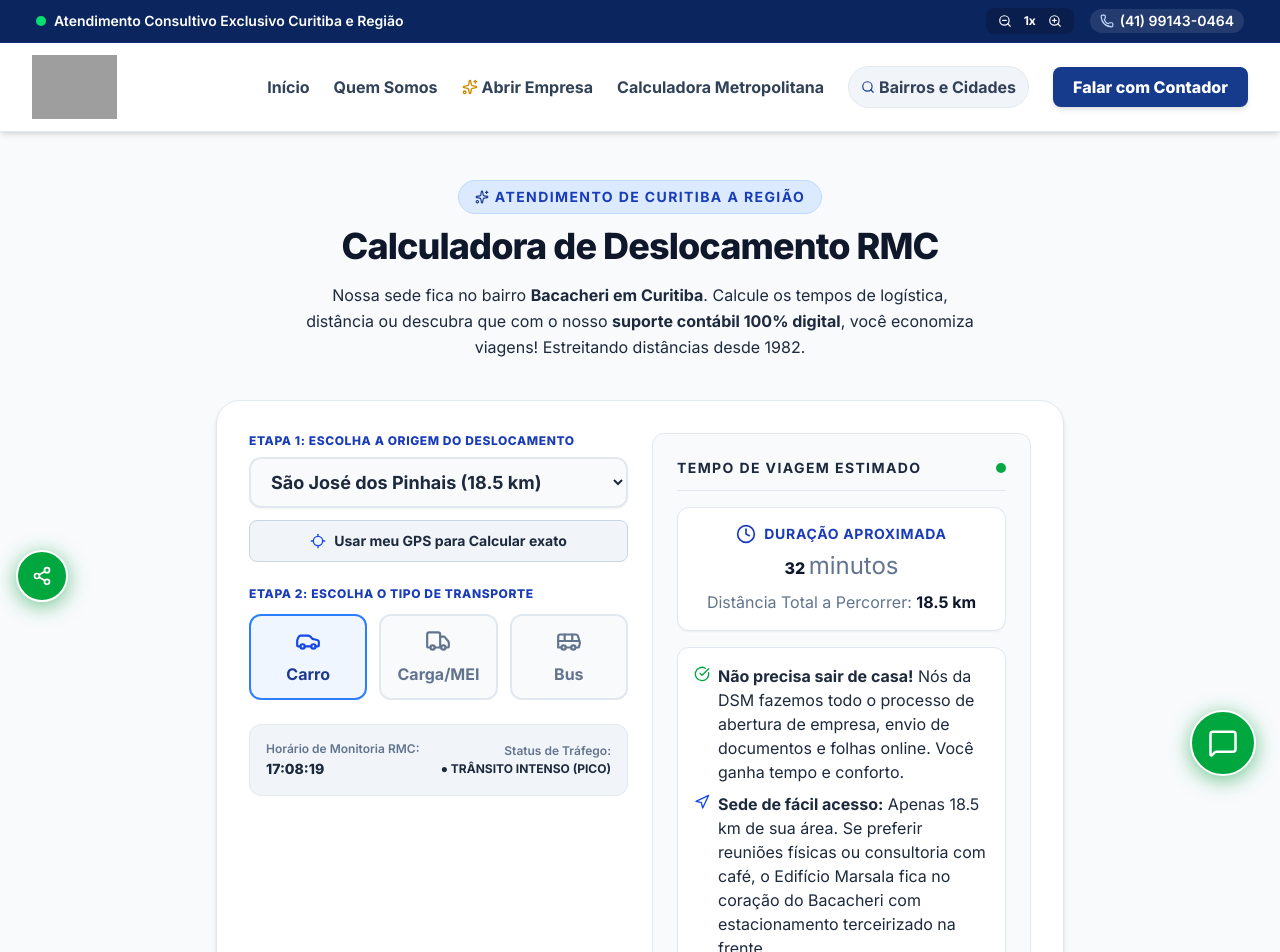
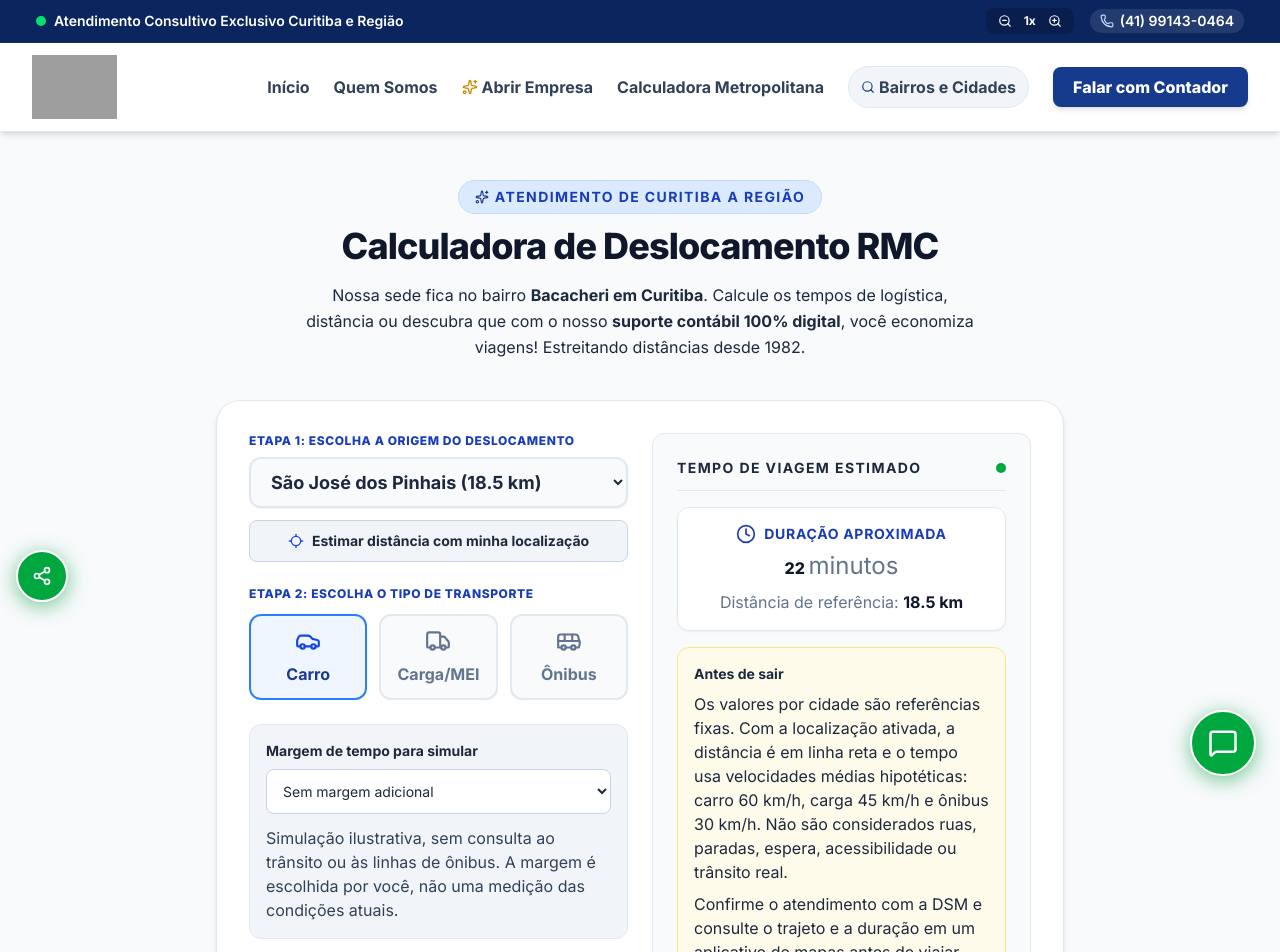
Before and after one commit to supremapix/DSM-Contabilidade, a React (Vite) app: page /calculadora-deslocamento in a window 1280 px wide. Shown: the top 952 px of the page. Built offline with nearby package versions, Linux system fonts and the light colour scheme; grey boxes are pictures that could not be loaded.

Commit message:
Clarify travel calculator estimates and remove simulated live traffic claims

```diff
--- a/prerender.js
+++ b/prerender.js
@@ -99,7 +99,7 @@ async function runPrerender() {
   routes.push({
     path: 'calculadora-deslocamento',
     title: 'Calculadora Metropolitana de Deslocamento RMC — DSM Contabilidade',
-    description: 'Consulte em tempo real a distância e tempo de deslocamento entre as cidades da Região Metropolitana de Curitiba e nossa sede no Bacacheri.',
+    description: 'Simule uma estimativa de deslocamento até a DSM Contabilidade no Bacacheri. Valores ilustrativos, sem trânsito ao vivo; confirme o trajeto em um aplicativo de mapas.',
     keywords: 'calculadora deslocamento curitiba, distancia pinhais curitiba, transito RMC, logistica bacacheri',
     bodyTitle: 'Calculadora Logística Metropolitana RMC',
     priority: '0.8'
--- a/src/components/TransitCalculator.tsx
+++ b/src/components/TransitCalculator.tsx
@@ -24,39 +24,12 @@ function getHaversineDistance(lat1: number, lon1: number, lat2: number, lon2: nu
 export default function TransitCalculator() {
   const [selectedCity, setSelectedCity] = useState(METRO_CITIES[0]);
   const [transportMode, setTransportMode] = useState<'carro' | 'caminhao' | 'onibus'>('carro');
-  const [trafficStatus, setTrafficStatus] = useState<'normal' | 'moderado' | 'intenso'>('normal');
   const [trafficMultiplier, setTrafficMultiplier] = useState(1);
   const [userLocation, setUserLocation] = useState<{ lat: number, lng: number, name: string } | null>(null);
   const [geoLoading, setGeoLoading] = useState(false);
   const [geoError, setGeoError] = useState<string | null>(null);
   const [calculatedDistance, setCalculatedDistance] = useState<number | null>(null);
   const [calculatedTime, setCalculatedTime] = useState<number | null>(null);
-  const [currentTimeStr, setCurrentTimeStr] = useState('');
-
-  // Update current time display & simulate live traffic fluctuations based on time of day
-  useEffect(() => {
-    const updateTimeAndTraffic = () => {
-      const now = new Date();
-      setCurrentTimeStr(now.toLocaleTimeString('pt-BR', { hour: '2-digit', minute: '2-digit', second: '2-digit' }));
-
-      const hour = now.getHours();
-      // Peak Rush hours: 7:30 - 9:00, 17:30 - 19:30
-      if ((hour >= 7 && hour <= 9) || (hour >= 17 && hour <= 19)) {
-        setTrafficStatus('intenso');
-        setTrafficMultiplier(1.45); // 45% delay increase
-      } else if (hour >= 11 && hour <= 14) {
-        setTrafficStatus('moderado');
-        setTrafficMultiplier(1.2); // 20% delay increase
-      } else {
-        setTrafficStatus('normal');
-        setTrafficMultiplier(1.0); // No delays
-      }
-    };
-
-    updateTimeAndTraffic();
-    const interval = setInterval(updateTimeAndTraffic, 5000);
-    return () => clearInterval(interval);
-  }, []);
 
   // Recalculate distance and time based on variables
   useEffect(() => {
@@ -132,7 +105,7 @@ export default function TransitCalculator() {
     const locName = userLocation ? "minha localização atual" : selectedCity.name;
     const distanceText = calculatedDistance ? `${calculatedDistance} km` : '';
     const modeText = transportMode === 'carro' ? 'Carro' : transportMode === 'caminhao' ? 'Caminhão' : 'Ônibus/Transporte Público';
-    const textMsg = `Olá DSM Contabilidade! Acessei a Calculadora Metropolitana. Gostaria de abrir uma empresa/ter suporte contábil. Estou em: ${locName} (${distanceText} de distância). Escolhi transporte de: ${modeText}. Gostaria de um atendimento contábil exclusivo!`;
+    const textMsg = `Olá DSM Contabilidade! Acessei a Calculadora Metropolitana. Gostaria de abrir uma empresa/ter suporte contábil. Estou em: ${locName} (referência ilustrativa de ${distanceText}, não é rota calculada). Escolhi transporte de: ${modeText}. Gostaria de um atendimento contábil exclusivo!`;
     return `https://api.whatsapp.com/send?phone=5541991430464&text=${encodeURIComponent(textMsg)}`;
   };
 
@@ -140,7 +113,7 @@ export default function TransitCalculator() {
     <div className="py-12 bg-slate-50 text-slate-850" id="transit-calculator-app">
       <EnhancedSEO
         title="Calculadora Metropolitana de Deslocamento RMC - DSM Contabilidade"
-        description="Consulte em tempo real o tempo de deslocamento entre as cidades metropolitanas e a DSM Contabilidade Bacacheri Curitiba. Suporte ágil e simplificado."
+        description="Simule uma estimativa de deslocamento até a DSM Contabilidade no Bacacheri. Valores ilustrativos, sem trânsito ao vivo; confirme o trajeto em um aplicativo de mapas."
         keywords={["calculadora deslocamento curitiba", "logistica RMC", "transporte Pinhais Curitiba", "distancia Colombo Bacacheri", "abrir empresa regiao metropolitana"]}
       />
 
@@ -196,7 +169,7 @@ export default function TransitCalculator() {
                     <MapPin className="text-green-600 animate-bounce" size={20} />
                     <div>
                       <span className="text-green-950 font-extrabold text-sm block">Localização Ativada!</span>
-                      <span className="text-xs text-green-700 block mt-0.5">Sua distância calculada em tempo real até a DSM Contabilidade Bacacheri.</span>
+                      <span className="text-xs text-green-700 block mt-0.5">Distância em linha reta até a sede. Não representa o percurso pelas ruas.</span>
                     </div>
                   </div>
                   <button
@@ -216,7 +189,7 @@ export default function TransitCalculator() {
                   className="w-full bg-slate-100 hover:bg-slate-200/80 text-slate-800 font-bold text-sm py-2.5 px-4 rounded-lg flex items-center justify-center gap-2 border border-slate-300 hover:border-slate-400 transition-colors disabled:opacity-50 cursor-pointer"
                 >
                   <Locate size={16} className={`text-blue-700 ${geoLoading ? 'animate-spin' : ''}`} />
-                  <span>{geoLoading ? 'Obtendo GPS...' : 'Usar meu GPS para Calcular exato'}</span>
+                  <span>{geoLoading ? 'Obtendo GPS...' : 'Estimar distância com minha localização'}</span>
                 </button>
               )}
 
@@ -267,33 +240,19 @@ export default function TransitCalculator() {
                   }`}
                 >
                   <Bus size={26} className={transportMode === 'onibus' ? 'text-cyan-700' : ''} />
-                  <span>Bus</span>
+                  <span>Ônibus</span>
                 </button>
               </div>
             </div>
 
-            {/* Traffic live state info banner */}
-            <div className="bg-slate-100 p-4 rounded-xl border border-slate-200 flex justify-between items-center text-xs text-slate-650">
-              <div>
-                <span className="text-slate-500 block font-semibold">Horário de Monitoria RMC:</span>
-                <span className="text-slate-800 text-sm font-extrabold block mt-0.5">{currentTimeStr}</span>
-              </div>
-              <div className="text-right">
-                <span className="text-slate-500 block font-semibold">Status de Tráfego:</span>
-                {trafficStatus === 'intenso' ? (
-                  <span className="text-red-650 font-bold uppercase inline-flex items-center gap-1 mt-0.5">
-                    ● Trânsito Intenso (Pico)
-                  </span>
-                ) : trafficStatus === 'moderado' ? (
-                  <span className="text-amber-750 font-bold uppercase inline-flex items-center gap-1 mt-0.5 font-sans">
-                    ● Tráfego Moderado
-                  </span>
-                ) : (
-                  <span className="text-green-700 font-bold uppercase inline-flex items-center gap-1 mt-0.5 text-xs">
-                    ● Tráfego Livre
-                  </span>
-                )}
-              </div>
+            <div className="bg-slate-100 p-4 rounded-xl border border-slate-200 text-sm">
+              <label htmlFor="simulation-delay" className="block font-bold text-slate-800 mb-2">Margem de tempo para simular</label>
+              <select id="simulation-delay" value={trafficMultiplier} onChange={e => setTrafficMultiplier(Number(e.target.value))} className="w-full rounded-lg border border-slate-300 bg-white p-3">
+                <option value={1}>Sem margem adicional</option>
+                <option value={1.2}>Acrescentar 20% de tempo</option>
+                <option value={1.45}>Acrescentar 45% de tempo</option>
+              </select>
+              <p className="mt-3 text-slate-700">Simulação ilustrativa, sem consulta ao trânsito ou às linhas de ônibus. A margem é escolhida por você, não uma medição das condições atuais.</p>
             </div>
 
           </div>
@@ -319,8 +278,15 @@ export default function TransitCalculator() {
                 </p>
 
                 <p className="text-xs text-slate-500 mt-2 px-3">
-                  Distância Total a Percorrer: <strong className="text-slate-900">{calculatedDistance} km</strong>
+                  {userLocation ? 'Distância em linha reta:' : 'Distância de referência:'} <strong className="text-slate-900">{calculatedDistance} km</strong>
                 </p>
+              </div>
+
+              <div className="rounded-xl border border-amber-200 bg-amber-50 p-4 text-sm text-slate-800">
+                <h2 className="font-bold mb-2">Antes de sair</h2>
+                <p>Os valores por cidade são referências fixas. Com a localização ativada, a distância é em linha reta e o tempo usa velocidades médias hipotéticas: carro 60 km/h, carga 45 km/h e ônibus 30 km/h. Não são considerados ruas, paradas, espera, acessibilidade ou trânsito real.</p>
+                <p className="mt-2">Confirme o atendimento com a DSM e consulte o trajeto e a duração em um aplicativo de mapas antes de viajar.</p>
+                <a className="inline-block mt-3 font-bold text-blue-800 underline" href="https://www.google.com/maps/dir/?api=1&destination=Condom%C3%ADnio%20do%20Edif%C3%ADcio%20Marsala%20Rua%20Deputado%20At%C3%ADlio%20de%20Almeida%20Barbosa%2076%20Bacacheri%20Curitiba%20PR" target="_blank" rel="noopener noreferrer">Conferir trajeto no Google Maps</a>
               </div>
 
               {/* Accessibility/Senior Advice Box */}
@@ -334,7 +300,7 @@ export default function TransitCalculator() {
                 <div className="flex gap-2 items-start">
                   <Navigation className="text-blue-700 shrink-0 mt-0.5" size={16} />
                   <p>
-                    <strong>Sede de fácil acesso:</strong> Apenas {calculatedDistance} km de sua área. Se preferir reuniões físicas ou consultoria com café, o Edifício Marsala fica no coração do Bacacheri com estacionamento terceirizado na frente.
+                    <strong>Sede de fácil acesso:</strong> Use um aplicativo de mapas para confirmar o trajeto. Se preferir reuniões físicas ou consultoria com café, o Edifício Marsala fica no coração do Bacacheri com estacionamento terceirizado na frente.
                   </p>
                 </div>
               </div>
```
